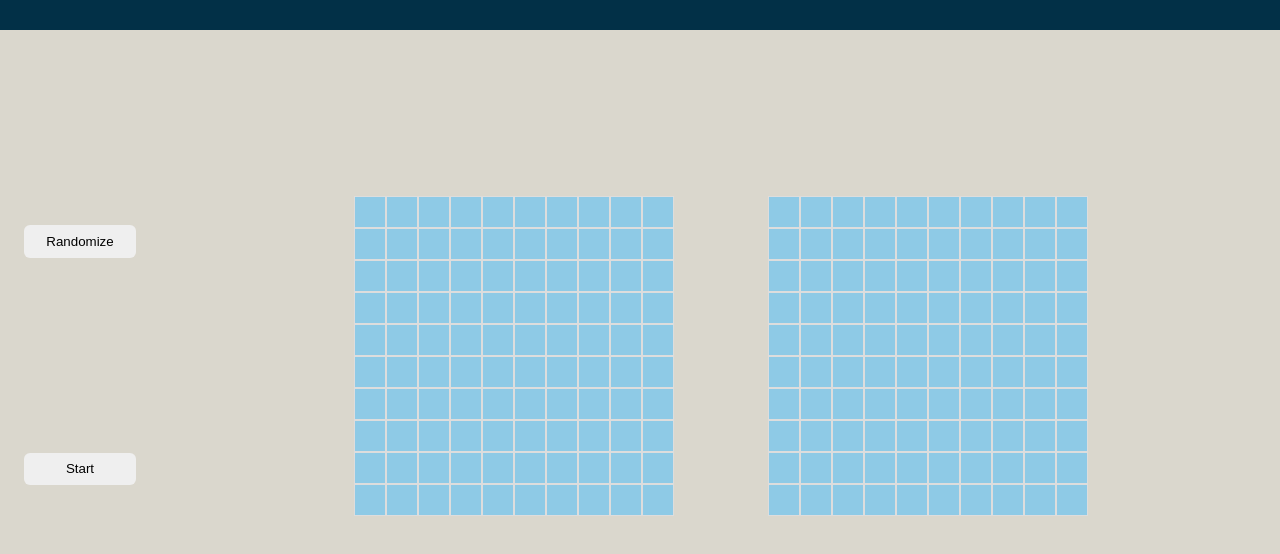
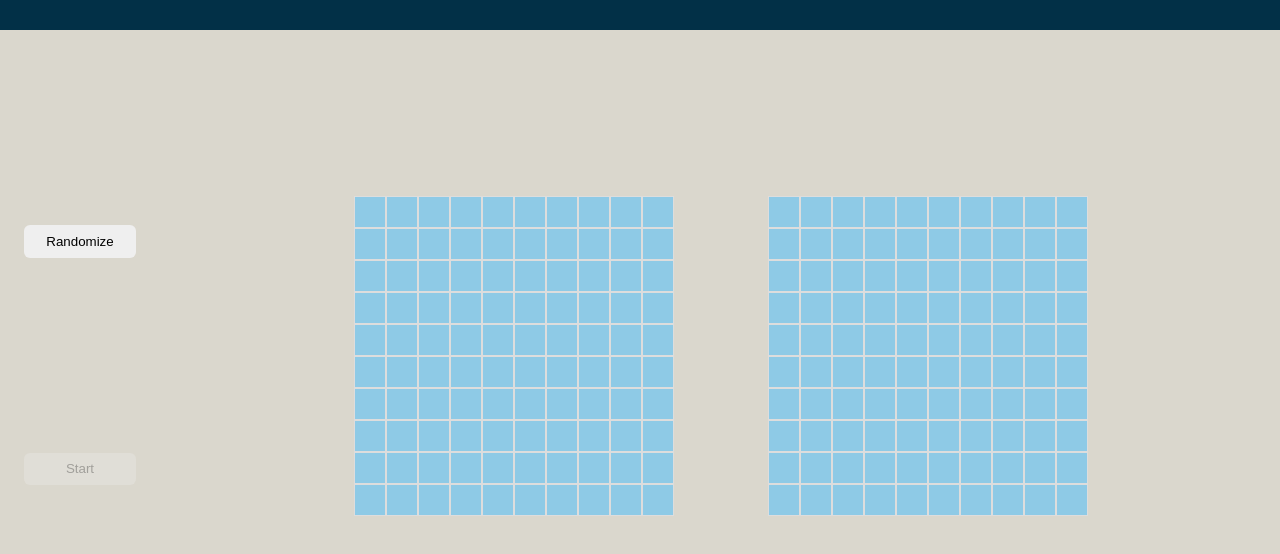
Before and after one commit to AdishtJaglan/battleships, a website built with webpack: page src/index.html in a window 1280 px wide. Shown: the part 120-674 px from the top of the page. Built offline with nearby package versions, Linux system fonts and the light colour scheme.

Commit message:
fix minor bug

```diff
--- a/src/index.html
+++ b/src/index.html
@@ -24,7 +24,7 @@
 
     <div id="controls">
       <button id="randomize-button">Randomize</button>
-      <button id="start-button">Start</button>
+      <button id="start-button" disabled>Start</button>
     </div>
 
     <div id="winnerModal" class="modal">
```
